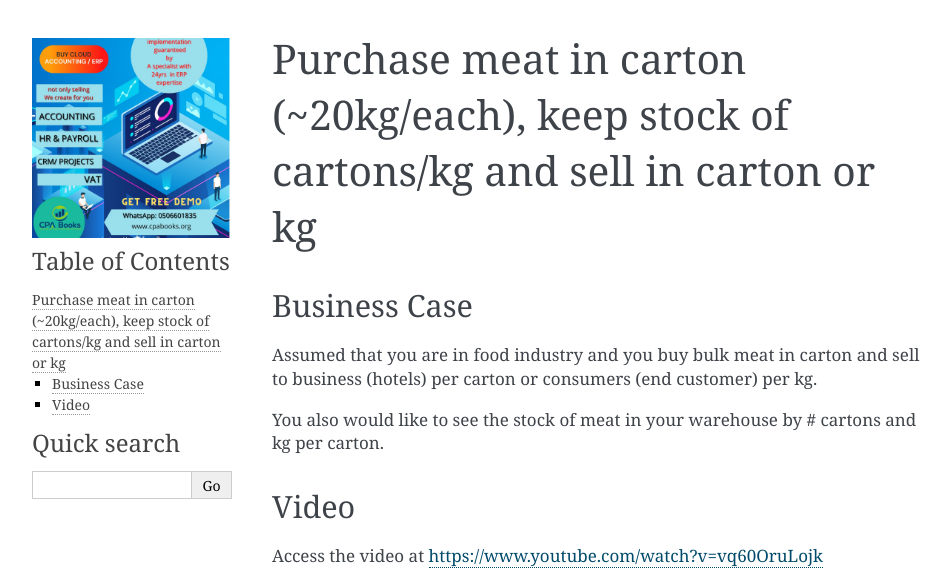
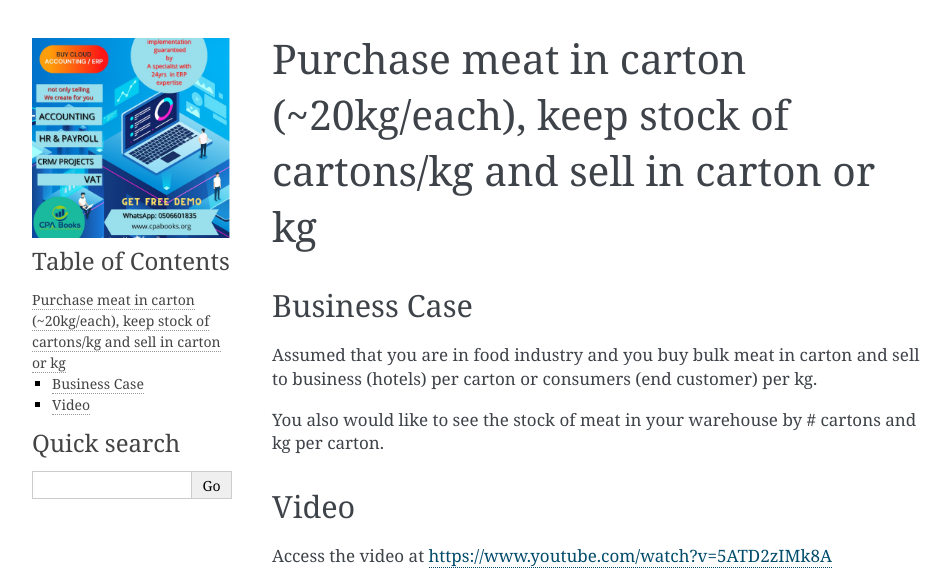
Before and after one commit to cpabooks/cpabooks-docs, a Sphinx documentation site: the page built from docs/sales/unit-of-measure/purchase-meat-in-carton-20kg-each-keep-stock-in-cartons-per-kg-and-sell-in-carton-or-kg.rst, in a window 1280 px wide. Shown: the top 585 px of the page, without its empty margins (148-1099 px from the left). Built offline with Sphinx 7.4.7, drawn with Linux system fonts in a browser that asks for light colours; pages that are not in the unit, such as notebooks, are missing from menus; grey boxes are pictures that could not be loaded.

Commit message:
Update purchase-meat-in-carton-20kg-each-keep-stock-in-cartons-per-kg-and-sell-in-carton-or-kg.rst

```diff
--- a/docs/sales/unit-of-measure/purchase-meat-in-carton-20kg-each-keep-stock-in-cartons-per-kg-and-sell-in-carton-or-kg.rst
+++ b/docs/sales/unit-of-measure/purchase-meat-in-carton-20kg-each-keep-stock-in-cartons-per-kg-and-sell-in-carton-or-kg.rst
@@ -21,10 +21,10 @@
 
 Video
 -----
-Access the video at https://www.youtube.com/watch?v=vq60OruLojk
+Access the video at https://www.youtube.com/watch?v=5ATD2zIMk8A
 
 .. raw:: html
 
     <div style="text-align: center; margin-bottom: 2em;">
-    <iframe width="100%" class="youtube-video" src="https://www.youtube.com/embed/vq60OruLojk" frameborder="0" allow="autoplay; encrypted-media" allowfullscreen></iframe>
+    <iframe width="100%" class="youtube-video" src="https://www.youtube.com/embed/5ATD2zIMk8A" frameborder="0" allow="autoplay; encrypted-media" allowfullscreen></iframe>
     </div>
```
